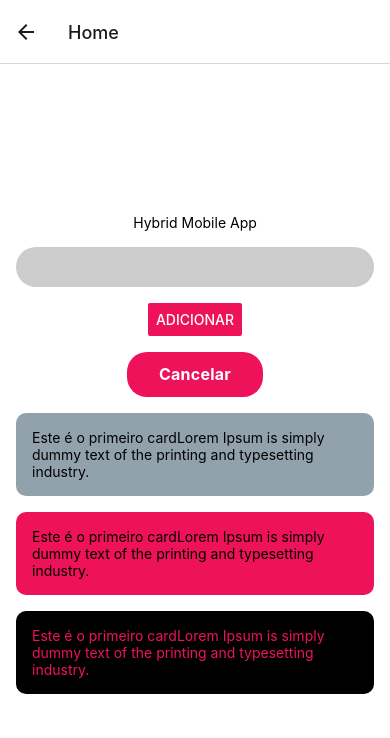
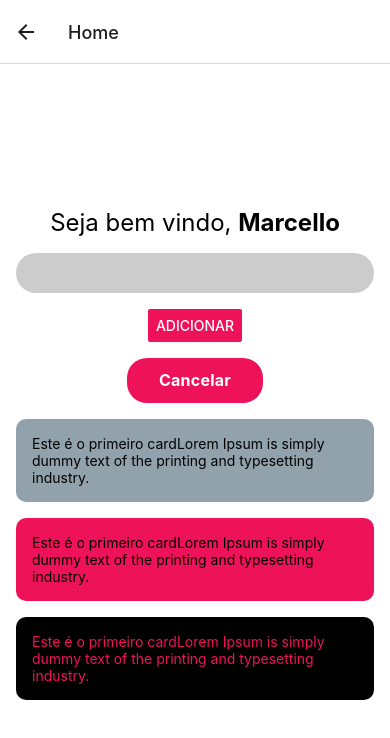
Before and after one commit to kazuuu/react-native-cli-basic-app, a React Native app in the folder BasicApp/: screen /Login in a window 390 px wide. Both pictures are taken after a click on the button "ENTRAR". Shown: the top 738 px of the page. Built offline with nearby package versions, Linux system fonts and the light colour scheme.

Commit message:
Nav com params

```diff
--- a/BasicApp/HomeScreen.js
+++ b/BasicApp/HomeScreen.js
@@ -11,7 +11,7 @@ import CustomButton from './CustomButton';
 import CustomButton2 from './CustomButton2';
 import CustomTextInput from './CustomTextInput';
 
-const HomeScreen = ({ navigation }) => {
+const HomeScreen = ({ navigation, route }) => {
   const [text, setText] = useState('');
 
   const handleClick = () => {
@@ -21,7 +21,10 @@ const HomeScreen = ({ navigation }) => {
   return (
     <View style={styles.container}>
       <StatusBar style='auto' />
-      <Text>Hybrid Mobile App</Text>
+      <Text style={{fontSize: 24}}>
+        Seja bem vindo,&nbsp;
+        <Text style={{fontWeight: 'bold'}}>{route.params.username}</Text>
+      </Text>
       <View style={{height: 16}}></View>
 
       <CustomTextInput onChangeText={ value => setText(value)} />
@@ -30,7 +33,7 @@ const HomeScreen = ({ navigation }) => {
       <CustomButton title="Adicionar"  onPress={handleClick} />
       <View style={{height: 16}}></View>
 
-      <CustomButton2 title="Cancelar" onPress={handleClick} />
+      <CustomButton2 title="Cancelar" onPress={() => navigation.goBack(null)} />
       <View style={{height: 16}}></View>
 
       <Card>
--- a/BasicApp/LoginScreen.js
+++ b/BasicApp/LoginScreen.js
@@ -11,7 +11,7 @@ const LoginScreen = ({ navigation }) => {
   return (
     <View style={styles.container}>
         <Text>Login</Text>
-        <CustomButton title="Entrar"  onPress={() => navigation.navigate('Home', { name: 'Jane' })} />
+        <CustomButton title="Entrar"  onPress={() => navigation.navigate('Home', { username: 'Marcello' })} />
     </View>
   );
 };
```
